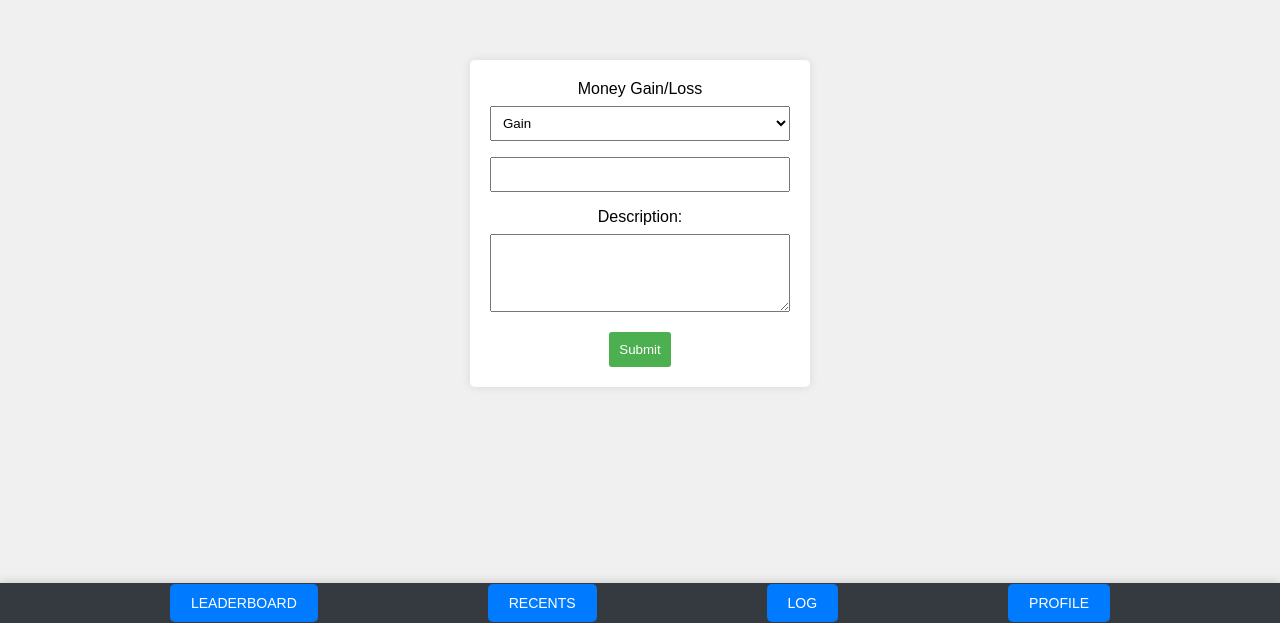
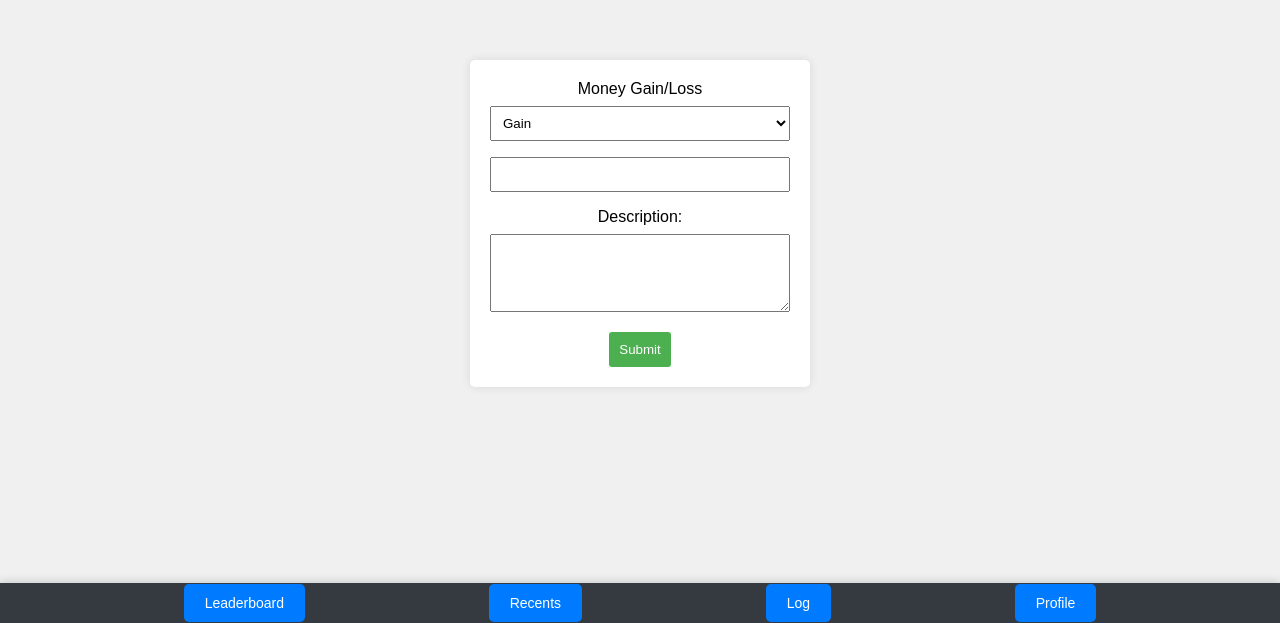
Before and after one commit to bradwco/bettingApp, a website built with webpack: page dist/log.html in a window 1280 px wide. Shown: the part 177-800 px from the top of the page. Built offline with nearby package versions, Linux system fonts and the light colour scheme; some packages are replaced by stand-ins of ours; no server answers; the database is empty.

Commit message:
dadsadad
asddasads

```diff
--- a/dist/log.html
+++ b/dist/log.html
@@ -14,12 +14,12 @@
     <div class="content">
 
     </div>
-    <div class="bottom-bar">
-        <button onclick= "redirectToPage('leaderboard.html')">LEADERBOARD</button>
-        <button onclick= "redirectToPage('recents.html')">RECENTS</button>
-        <button onclick= "redirectToPage('log.html')">LOG</button>
-        <button onclick="redirectToPage('profile.html')">PROFILE</button>
-    </div>
+    <nav class="bottom-bar">
+        <button onclick="redirectToPage('leaderboard.html')">Leaderboard</button>
+        <button onclick="redirectToPage('recents.html')">Recents</button>
+        <button onclick="redirectToPage('log.html')">Log</button>
+        <button onclick="redirectToPage('profile.html')">Profile</button>
+    </nav>
     <form class = "newLog">
         <label for="money">Money Gain/Loss</label>
         <div>
```
Also changed, not shown: dist/profile.html (+6 -6 lines).
